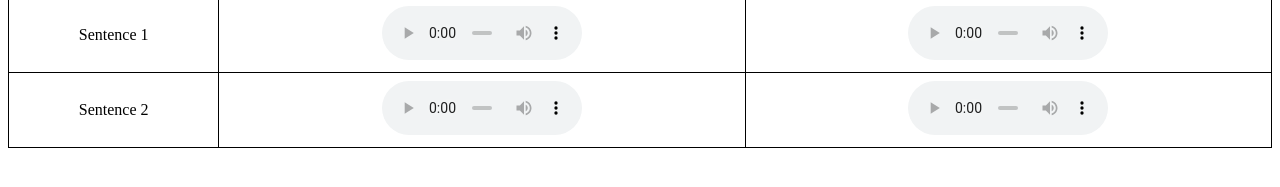
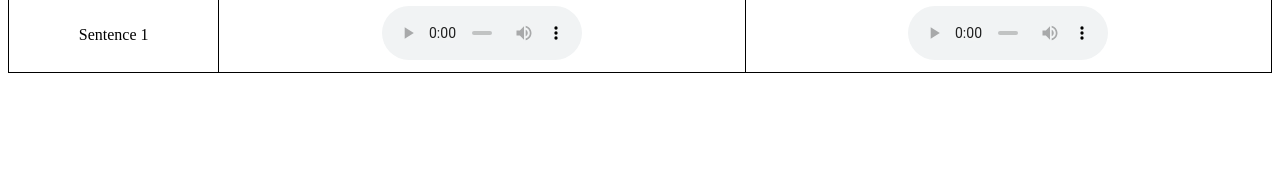
Before and after one commit to lhs1203/lhs1203.github.io, a plain HTML site: page index.html in a window 1280 px wide. Shown: the part 127-314 px from the top of the page. Drawn offline with Linux system fonts and the light colour scheme.

Commit message:
Update index.html

```diff
--- a/index.html
+++ b/index.html
@@ -6,7 +6,7 @@
   <style>
     table { border-collapse: collapse; width: 100%; }
     th, td { border: 1px solid black; padding: 8px; text-align: center; }
-    audio { width: 200px; } /* 플레이어 크기 조정 */
+    audio { width: 200px; }
   </style>
 </head>
 <body>
@@ -22,15 +22,10 @@
     <tbody>
       <tr>
         <td>Sentence 1</td>
-        <td><audio controls><source src="ground_truth1.mp3" type="audio/mpeg"></audio></td>
-        <td><audio controls><source src="generated1.mp3" type="audio/mpeg"></audio></td>
+        <td><audio controls><source src="ground_truth1.mp3" type="audio/mpeg">Your browser does not support audio.</audio></td>
+        <td><audio controls><source src="generated1.mp3" type="audio/mpeg">Your browser does not support audio.</audio></td>
       </tr>
-      <tr>
-        <td>Sentence 2</td>
-        <td><audio controls><source src="ground_truth2.mp3" type="audio/mpeg"></audio></td>
-        <td><audio controls><source src="generated2.mp3" type="audio/mpeg"></audio></td>
-      </tr>
-      <!-- 더 많은 행 추가 가능 -->
+      <!-- 추가 행 -->
     </tbody>
   </table>
 </body>
```
